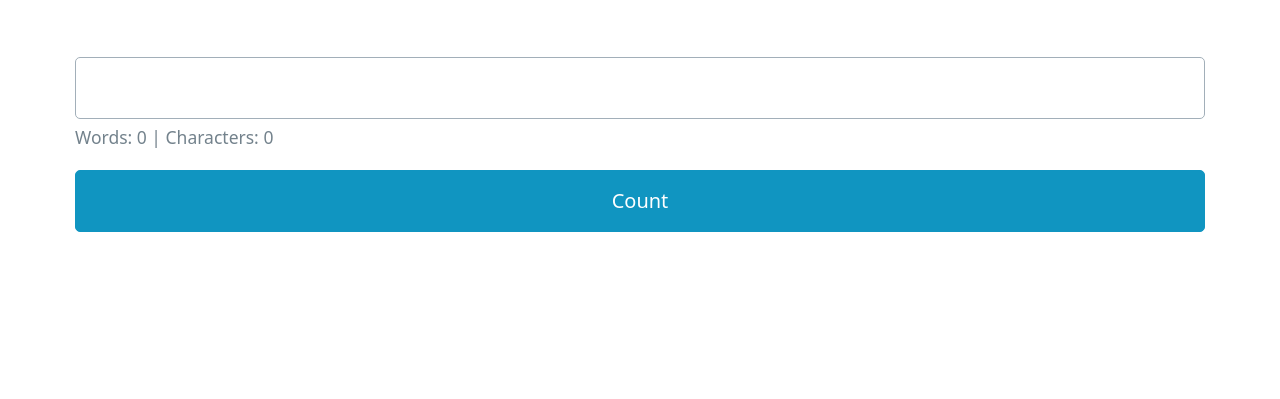
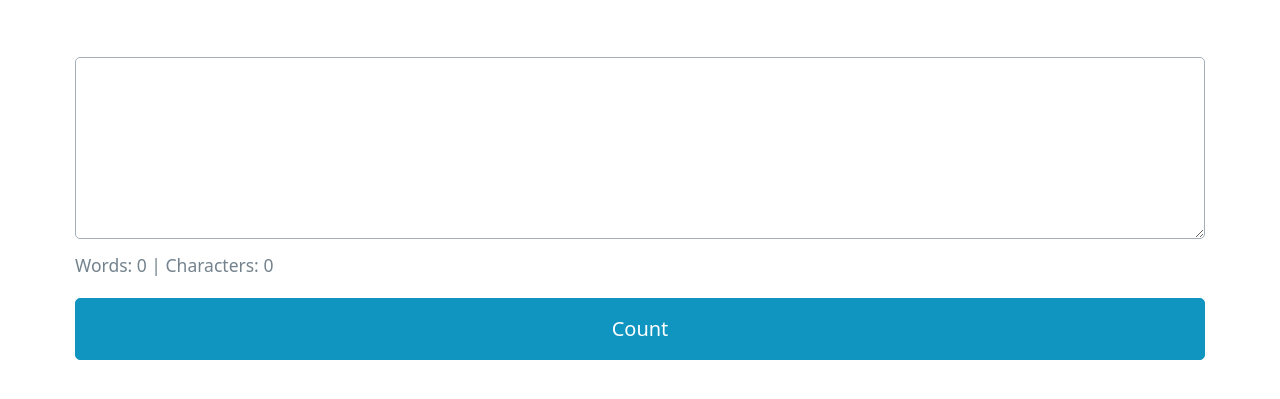
Before and after one commit to Haziel-Campos/wordcount, a plain HTML site: page index.html in a window 1280 px wide. Shown: the part 143-542 px from the top of the page. Drawn offline with nearby package versions, Linux system fonts and the light colour scheme.

Commit message:
Update index.html

```diff
--- a/index.html
+++ b/index.html
@@ -10,7 +10,7 @@
     <main class="container">
       <h1>Word count!</h1>
       <div>
-        <input type="text" id="input" onblur="getWords()">
+        <textarea id="input" cols="1" rows="5" onblur="getWords()"></textarea>
         <small>Words: <span id="word">0</span> | Characters: <span id="char">0</span></small>
         <button onclick="getWords()">Count</button>
       </div>
```
